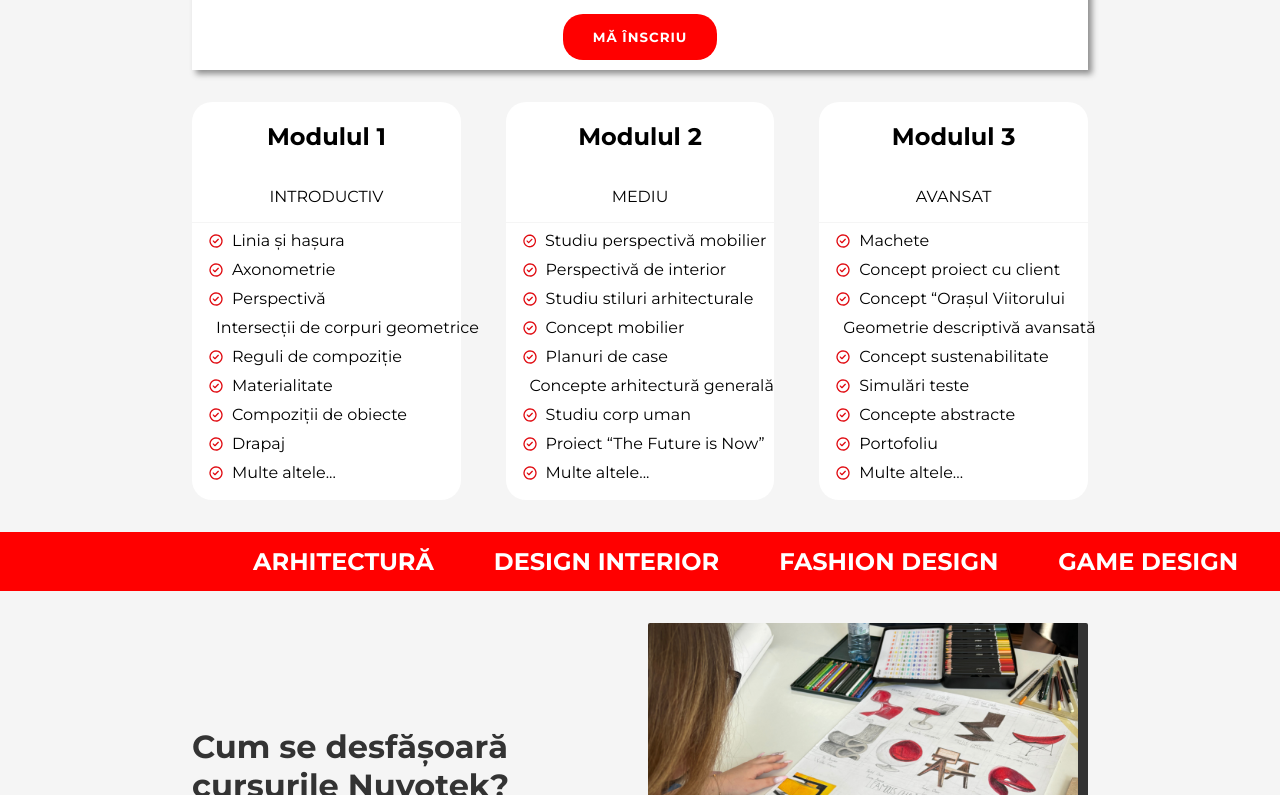
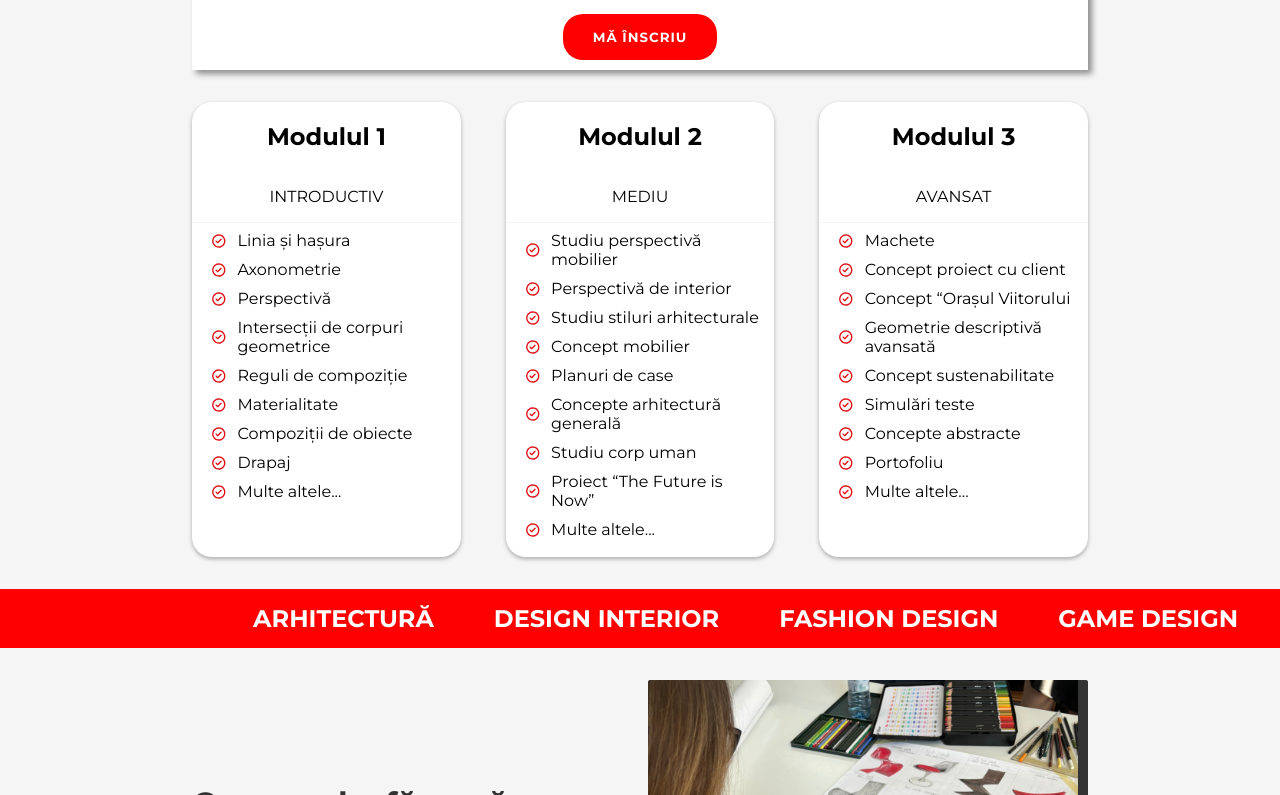
Before and after one commit to vladbw/nuvotek, a React (Create React App) app: page / in a window 1280 px wide. Shown: the part 2005-2800 px from the top of the page. Built offline with nearby package versions, Linux system fonts and the light colour scheme.

Commit message:
finished implementing andreis feedback

```diff
--- a/src/ModuleList.css
+++ b/src/ModuleList.css
@@ -21,6 +21,7 @@
     @media (min-width: 850px) {
         border-radius: 20px;
         width: 30%;
+        box-shadow: 0px 2px 4px rgba(0, 0, 0, 0.3);
     }
 
     flex-shrink: 1;
@@ -37,19 +38,26 @@ ul {
 ul li {
     display: flex;       /* Align SVG and text horizontally */
     align-items: center; /* Align items vertically */
-    text-wrap: nowrap;
 }
 
 ul .module-checkbox-item {
     margin-bottom: 10px; /* Space between items */
+    width: 100%;
 }
 
 ul li svg {
     margin: 0 8px; /* Space between SVG and text */
+    width: 10%;
 }
 
 
 .single-module-item-list {
     border-top: solid 1px #F5F5F5;
     padding: 0.5rem;
+    text-align: left;
 }
+
+li p{
+    margin: 0;
+    width: 100%;
+}
--- a/src/ModuleList.tsx
+++ b/src/ModuleList.tsx
@@ -58,7 +58,7 @@ const ModuleList: React.FC = () => {
                     <p>{module.subTitle}</p>
                     <div className='single-module-item-list'>
                         <ul>
-                            {module.learningOutcomes.map((learningOutcome, loIndex) => <li className='module-checkbox-item' key={`single-module-outcome-${index}-${loIndex}`}><CheckBoxIcon/>{learningOutcome}</li>)}
+                            {module.learningOutcomes.map((learningOutcome, loIndex) => <li className='module-checkbox-item' key={`single-module-outcome-${index}-${loIndex}`}><CheckBoxIcon/><p>{learningOutcome}</p></li>)}
                         </ul>
                     </div>
                 </div>
--- a/src/Navbar.css
+++ b/src/Navbar.css
@@ -31,6 +31,10 @@
     @media (max-width:1000px) {
         display: none;
     }
+
+    @media (min-width: 1000px) and (max-width: 1500px) {
+        width: 60%;
+      }
 
 }
 
@@ -71,6 +75,7 @@
     z-index: 1; /* Keep text on top */
     transition: color 0.3s ease-in-out; /* Smooth color transition */
     letter-spacing: 1px;
+    text-wrap: nowrap;
 }
 
 .navbar__cta .navbar__button::before {
```
